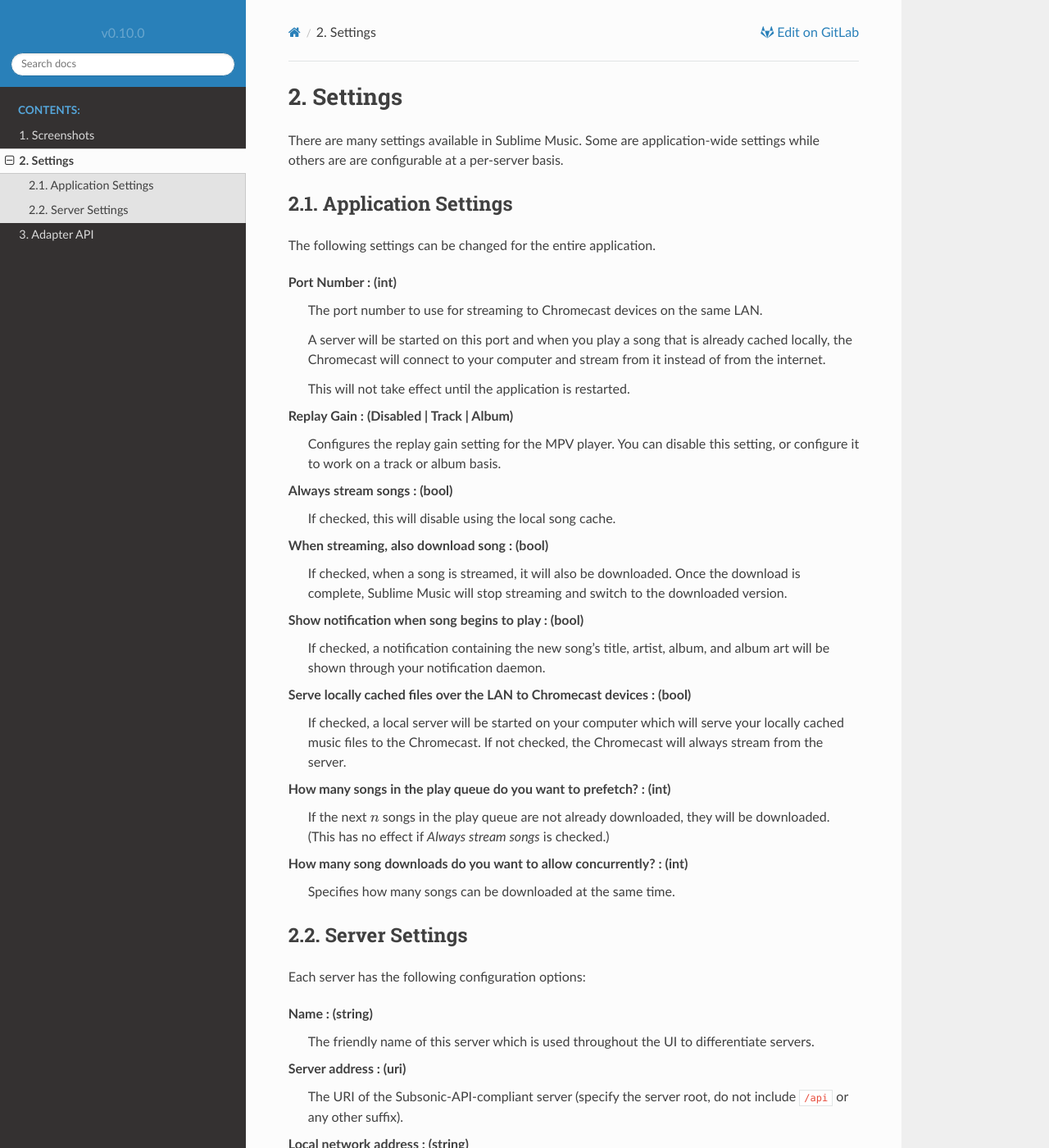
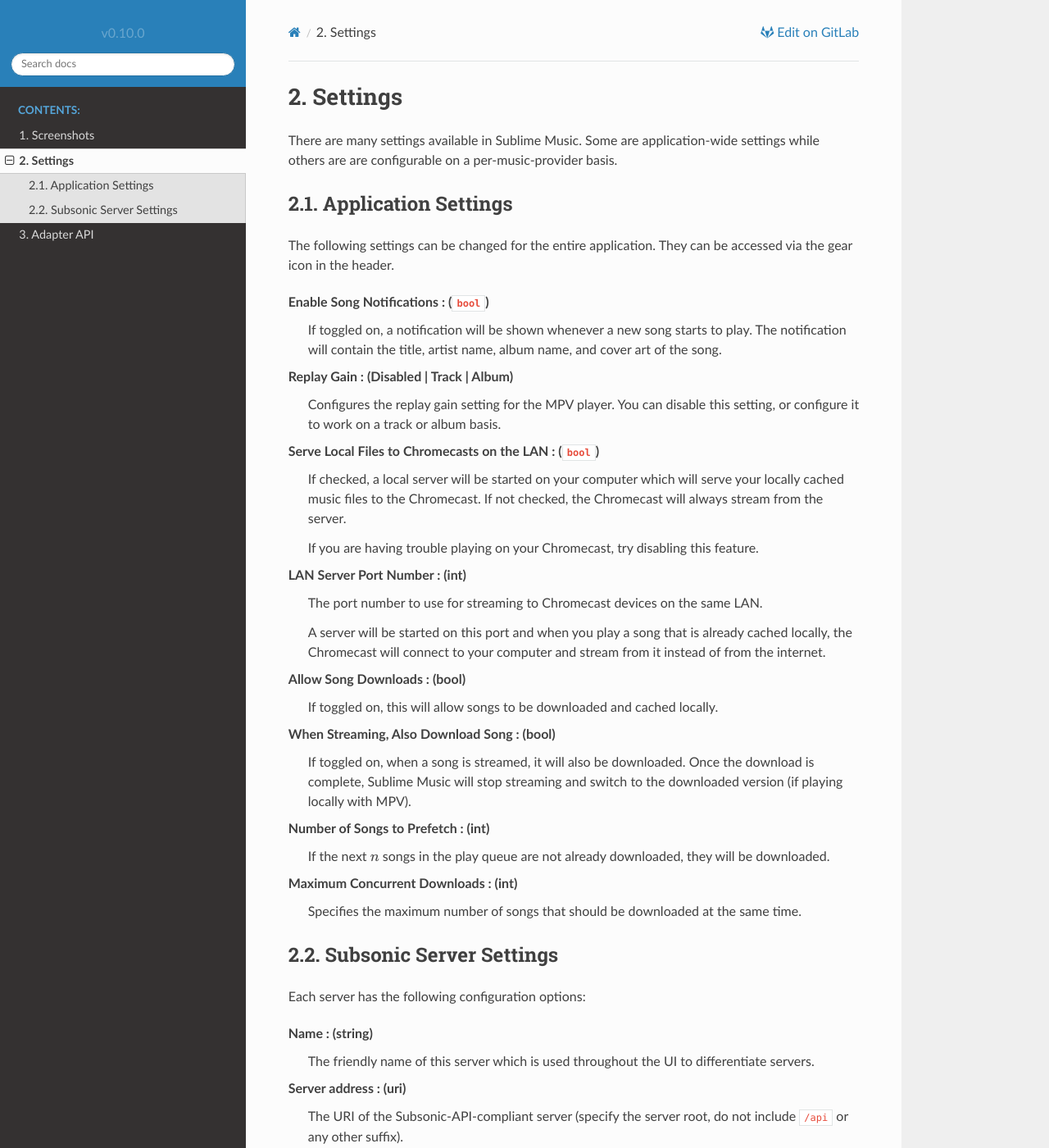
Before and after one commit to sublime-music/sublime-music, a Sphinx documentation site: the page built from docs/settings.rst, in a window 1280 px wide and 1400 px high. Shown: the whole window at 82% size. Built offline with Sphinx 7.4.7 and the Read the Docs theme 2.0.0, drawn with Linux system fonts in a browser that asks for light colours; pages that are not in the unit, such as notebooks, are missing from menus.

```diff
--- a/docs/settings.rst
+++ b/docs/settings.rst
@@ -2,14 +2,32 @@
 ########
 
 There are many settings available in Sublime Music. Some are application-wide
-settings while others are are configurable at a per-server basis.
+settings while others are are configurable on a per-music-provider basis.
 
 Application Settings
 --------------------
 
-The following settings can be changed for the entire application.
+The following settings can be changed for the entire application. They can be
+accessed via the gear icon in the header.
 
-Port Number : (int)
+Enable Song Notifications : (``bool``)
+    If toggled on, a notification will be shown whenever a new song starts to
+    play. The notification will contain the title, artist name, album name, and
+    cover art of the song.
+
+Replay Gain : (Disabled | Track | Album)
+    Configures the replay gain setting for the MPV player. You can disable this
+    setting, or configure it to work on a track or album basis.
+
+Serve Local Files to Chromecasts on the LAN : (``bool``)
+    If checked, a local server will be started on your computer which will serve
+    your locally cached music files to the Chromecast. If not checked, the
+    Chromecast will always stream from the server.
+
+    If you are having trouble playing on your Chromecast, try disabling this
+    feature.
+
+LAN Server Port Number : (int)
     The port number to use for streaming to Chromecast devices on the same
     LAN.
 
@@ -17,39 +35,24 @@
     already cached locally, the Chromecast will connect to your computer and
     stream from it instead of from the internet.
 
-    This will not take effect until the application is restarted.
+Allow Song Downloads : (bool)
+    If toggled on, this will allow songs to be downloaded and cached locally.
 
-Replay Gain : (Disabled | Track | Album)
-    Configures the replay gain setting for the MPV player. You can disable this
-    setting, or configure it to work on a track or album basis.
+When Streaming, Also Download Song : (bool)
+    If toggled on, when a song is streamed, it will also be downloaded. Once the
+    download is complete, Sublime Music will stop streaming and switch to the
+    downloaded version (if playing locally with MPV).
 
-Always stream songs : (bool)
-    If checked, this will disable using the local song cache.
+Number of Songs to Prefetch : (int)
+    If the next :math:`n` songs in the play queue are not already downloaded,
+    they will be downloaded.
 
-When streaming, also download song : (bool)
-    If checked, when a song is streamed, it will also be downloaded. Once the
-    download is complete, Sublime Music will stop streaming and switch to the
-    downloaded version.
+Maximum Concurrent Downloads : (int)
+    Specifies the maximum number of songs that should be downloaded at the same
+    time.
 
-Show notification when song begins to play : (bool)
-    If checked, a notification containing the new song's title, artist, album,
-    and album art will be shown through your notification daemon.
-
-Serve locally cached files over the LAN to Chromecast devices : (bool)
-    If checked, a local server will be started on your computer which will serve
-    your locally cached music files to the Chromecast. If not checked, the
-    Chromecast will always stream from the server.
-
-How many songs in the play queue do you want to prefetch? : (int)
-    If the next :math:`n` songs in the play queue are not already downloaded,
-    they will be downloaded. (This has no effect if *Always stream songs* is
-    checked.)
-
-How many song downloads do you want to allow concurrently? : (int)
-    Specifies how many songs can be downloaded at the same time.
-
-Server Settings
----------------
+Subsonic Server Settings
+------------------------
 
 Each server has the following configuration options:
 
--- a/sublime-music.metainfo.xml
+++ b/sublime-music.metainfo.xml
@@ -5,7 +5,7 @@
     <metadata_license>FSFAP</metadata_license>
     <project_license>GPL-3.0+</project_license>
     <name>Sublime Music</name>
-    <summary>A native GTK music player with *sonic support</summary>
+    <summary>Native Subsonic client for Linux</summary>
 
     <description>
         <p>
```
Also changed, not shown: CHANGELOG.rst (+6 -1 lines), docs/index.rst (+11 -10 lines), 3 other files.
